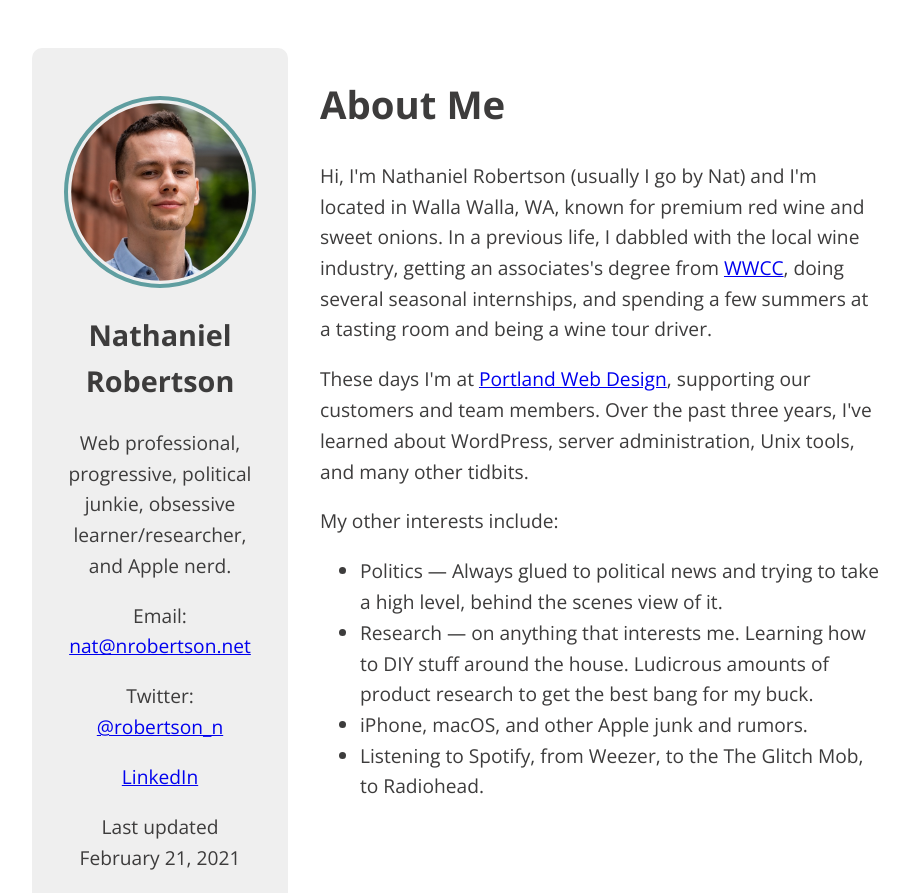
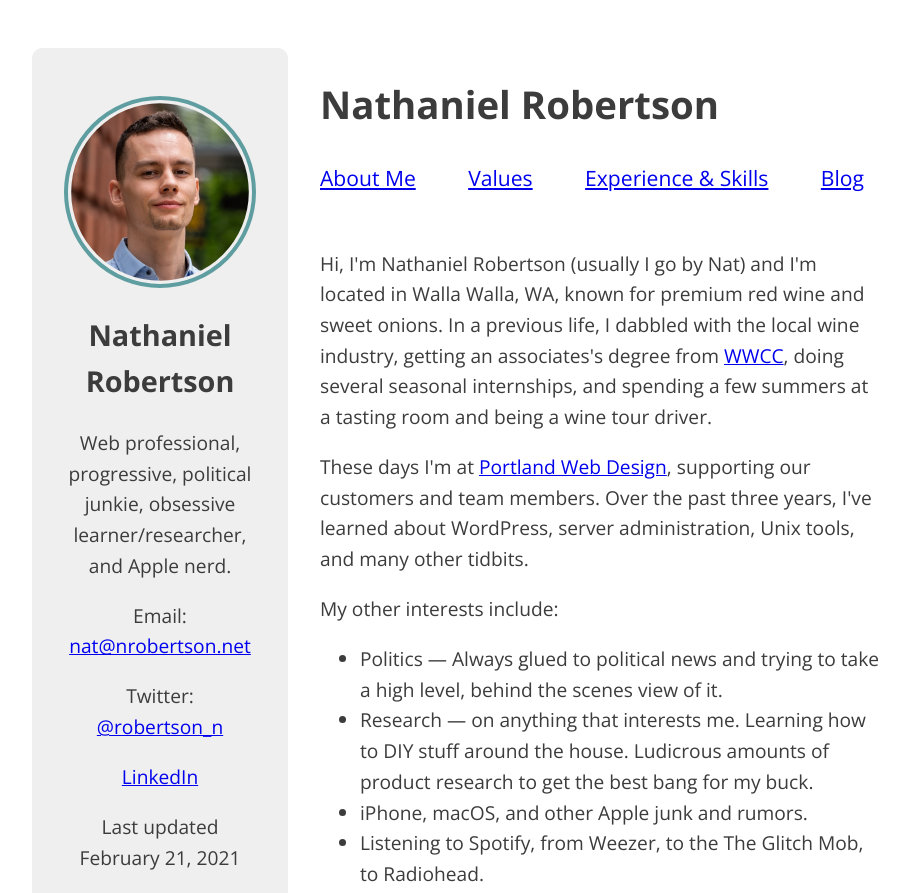
Before and after one commit to nathaniel-robertson/nrobertson.net-11ty, an Eleventy site: page src/index.njk in a window 1280 px wide. Shown: the top 893 px of the page, without its empty margins (184-1093 px from the left). Built offline with nearby package versions, Linux system fonts and the light colour scheme; Eleventy itself is replaced by a stand-in of ours; files that its build step writes are made by us from their sources.

Commit message:
Add basic header area. Start using grid template areas

```diff
--- a/src/_includes/base.njk
+++ b/src/_includes/base.njk
@@ -15,6 +15,8 @@
 </head>
 <body>
 
+{% include 'header.njk' %}
+
 {% include 'sidebar.njk' %}
 
 <main>
--- /dev/null
+++ b/src/_includes/header.njk
@@ -0,0 +1,11 @@
+<header>
+    <h1>Nathaniel Robertson</h1>
+    <nav>
+        <ul>
+            <li><a href="#">About Me</a></li>
+            <li><a href="#">Values</a></li>
+            <li><a href="#">Experience &amp; Skills</a></li>
+            <li><a href="#">Blog</a></li>
+        </ul>
+    </nav>
+</header>
--- a/src/index.njk
+++ b/src/index.njk
@@ -3,7 +3,6 @@ title: Nathaniel Robertson
 layout: 'base.njk'
 ---
 
-      <h1>About Me</h1>
       <p>
         Hi, I'm Nathaniel Robertson (usually I go by Nat) and I'm located in
         Walla Walla, WA, known for premium red wine and sweet onions. In a
--- a/src/style.css
+++ b/src/style.css
@@ -20,8 +20,21 @@ body {
   color: rgb(61, 60, 60);
   line-height: 1.6;
   display: grid;
-  gap: 2rem;
+  column-gap: 2rem;
   font-size: 1.2rem;
+}
+
+nav ul {
+  display: flex;
+  list-style-type: none;
+  padding-left: 0;
+  justify-content: space-between;
+  flex-wrap: wrap;
+}
+
+nav li {
+  margin-right: 1rem;
+  font-size: 1.1em;
 }
 
 #sidebar {
@@ -48,6 +61,21 @@ body {
 
 @media screen and (min-width: 35rem) {
   body {
+    grid-template-areas:
+      "sidebar header"
+      "sidebar main";
     grid-template-columns: 1fr 4fr;
   }
+
+  #sidebar {
+    grid-area: sidebar;
+  }
+
+  main {
+    grid-area: main;
+  }
+
+  header {
+    grid-area: header;
+  }
 }
```
